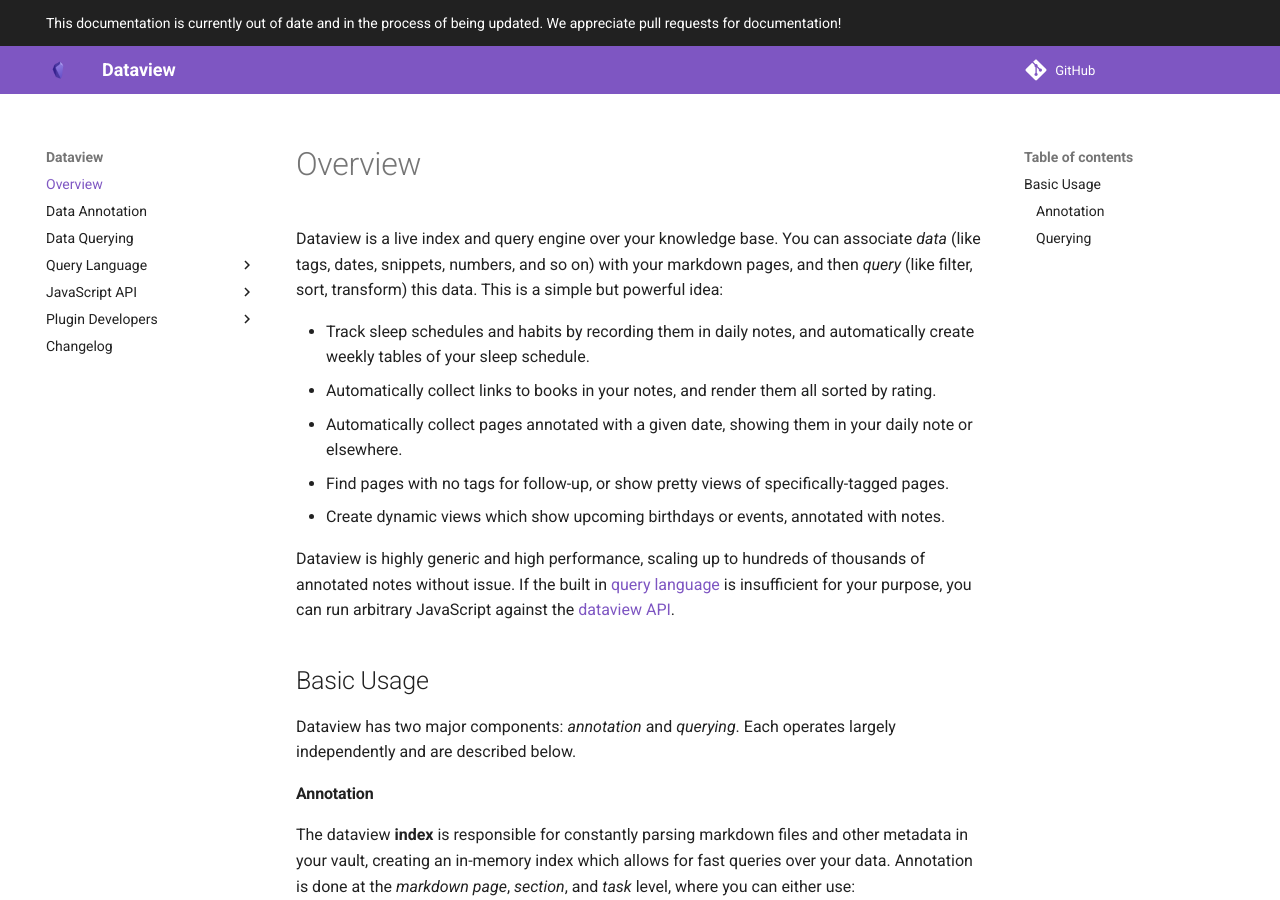
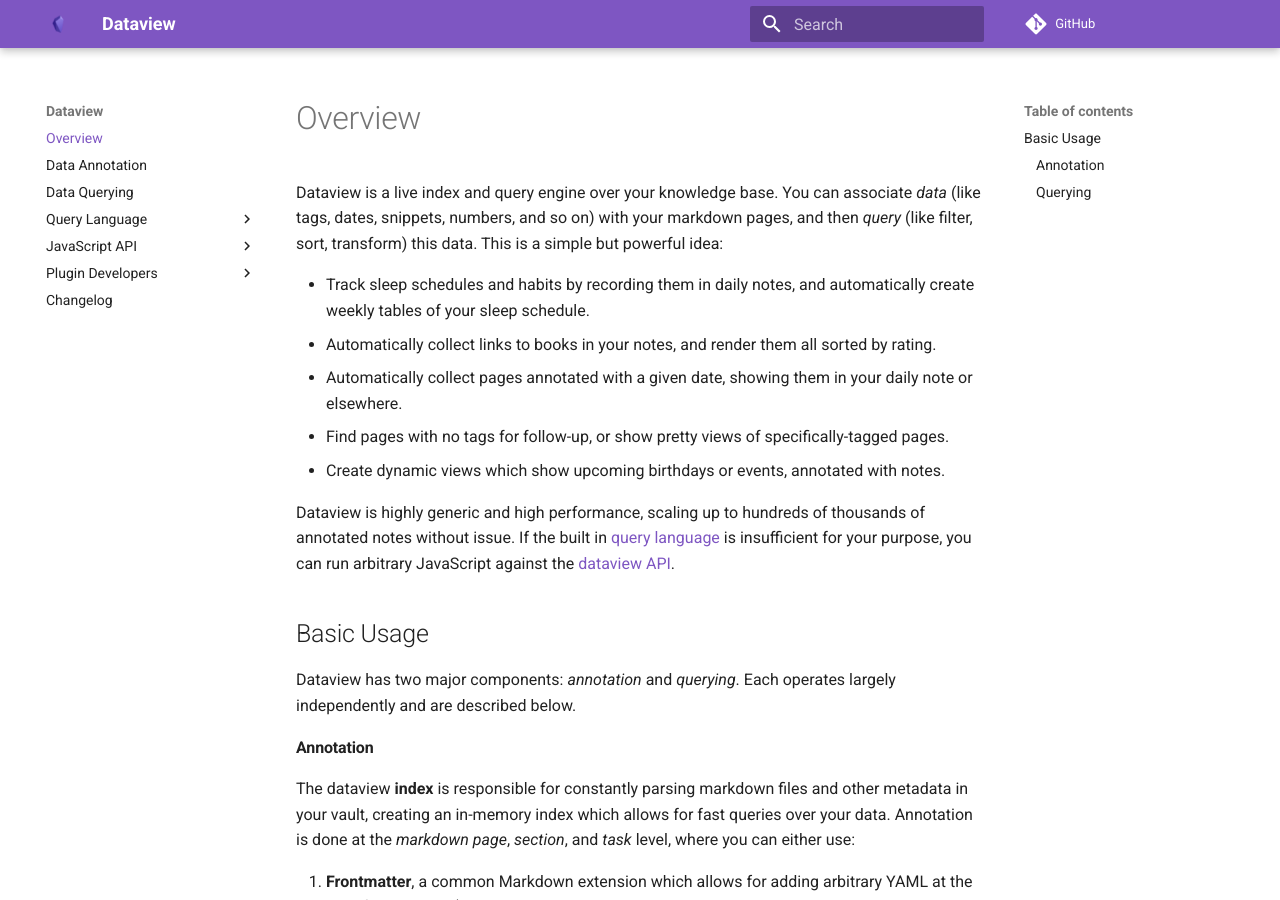
Before and after one commit to blacksmithgu/obsidian-dataview, an MkDocs documentation site: the page built from docs/docs/index.md, in a window 1280 px wide and 900 px high. Built offline with MkDocs 1.6.1 and Material for MkDocs 9.7.7, drawn with Linux system fonts in a browser that asks for light colours; comment, search, counter and statistics services are not loaded.

Commit message:
Add docs search, remove out of date header

```diff
--- a/docs/mkdocs.yml
+++ b/docs/mkdocs.yml
@@ -34,6 +34,7 @@ nav:
     - Developing Against Dataview: 'plugin/develop-against-dataview.md'
   - Changelog: 'changelog.md'
 plugins:
+  - search
   - redirects:
       redirect_maps:
         docs/where-data-comes-from.md: data-annotation.md
--- a/docs/overrides/main.html
+++ b/docs/overrides/main.html
@@ -1,5 +1 @@
 {% extends "base.html" %}
-
-{% block announce %}
-This documentation is currently out of date and in the process of being updated. We appreciate pull requests for documentation!
-{% endblock %}
```
